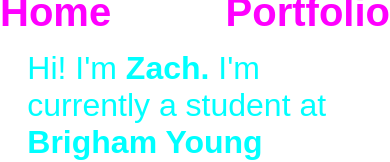
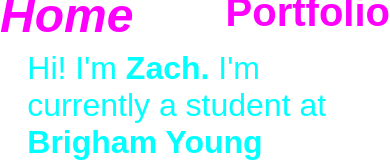
Before and after one commit to zacheliason/z_portfolio, a Vue app: page /about in a window 390 px wide. Shown: the top 162 px of the page. Built offline with nearby package versions, Linux system fonts and the light colour scheme; the HTML template or start-up script is replaced by a standard one.

Commit message:
finalCommitQuestionMark

```diff
--- a/src/App.vue
+++ b/src/App.vue
@@ -156,7 +156,7 @@
   .showOnMobile {
     display: inline-block;
     opacity: 1.0 !important;
-    z-index: 0 !important;
+    z-index: 101 !important;
   }
   .hideOnMobile {
     display: none !important;
--- a/src/views/About.vue
+++ b/src/views/About.vue
@@ -60,20 +60,6 @@
 li {
   padding: 20px 0 0 0;
 }
-/*.sidebar {
-  text-align: left;
-  padding: 30px 7% 30px 30px;
-  position: fixed;
-  bottom: 0;
-  top: 0;
-  right: 0;
-  overflow-y: scroll;
-  overflow-x: hidden;
-  width: 50vw;
-  display: flex;
-  flex-wrap: wrap;
-  font-size: 2em;
-}*/
 .grid {
   display: flex;
   justify-content: center;
@@ -94,6 +80,7 @@
   flex-wrap: wrap;
   font-size: 2em;
   margin: 0 auto;
+  z-index: 0;
 }
 .sidebar li, .sidebar p {
   color: rgb(0,255,255) !important;
```
